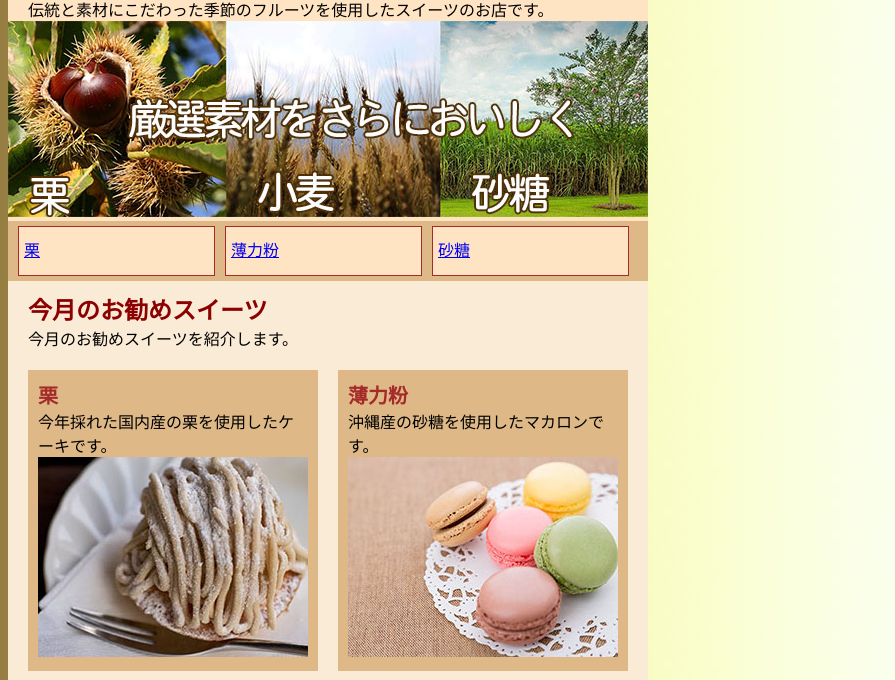
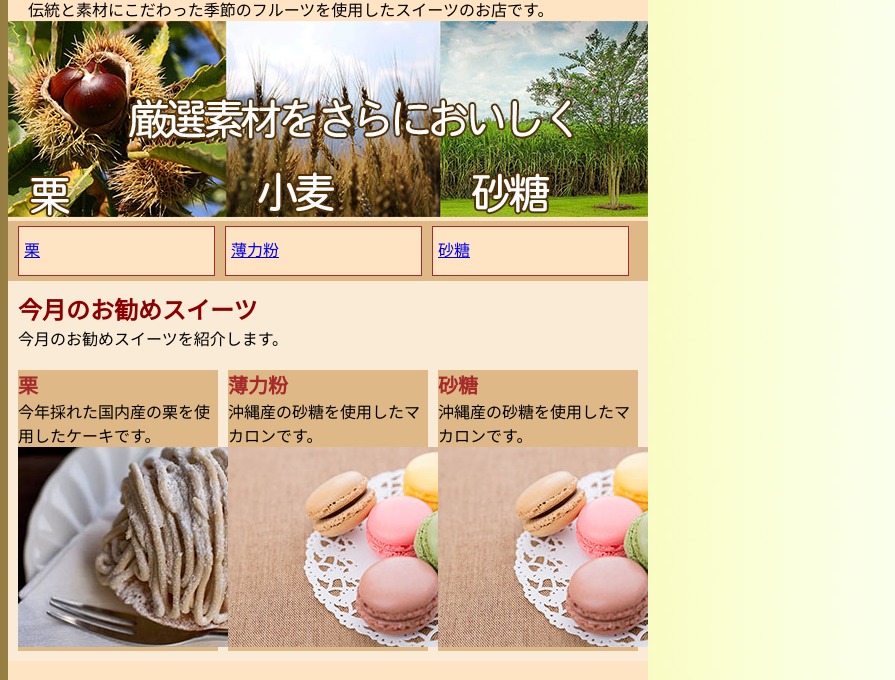
Before and after one commit to f-aoki/webdesign, a plain HTML site: page jissyu4.html in a window 1280 px wide. Shown: the part 57-737 px from the top of the page, without its empty margins (0-895 px from the left). Drawn offline with Linux system fonts and the light colour scheme.

Commit message:
Update style4.css

```diff
--- a/style4.css
+++ b/style4.css
@@ -45,10 +45,10 @@
             /* メインコンテンツ CSS　*/
             main {
                 clear: both;
-                width: 620px;
+                                        width: 630px;
                 padding-top: 10px;
                 padding-bottom: 10px;
-                padding-left: 20px;
+                                         padding-left: 10px;
                 background-color:antiquewhite;
                 overflow: hidden;
             }
@@ -57,10 +57,10 @@
                 color:darkred;
             }
             .sweets {
-                width: 270px;
-                padding: 10px;
+                                   width: 200px;
+
                 margin-top: 20px;
-                margin-right: 20px;
+                                  margin-right: 10px;
                 float: left;
                 background-color: burlywood;
             }
```
